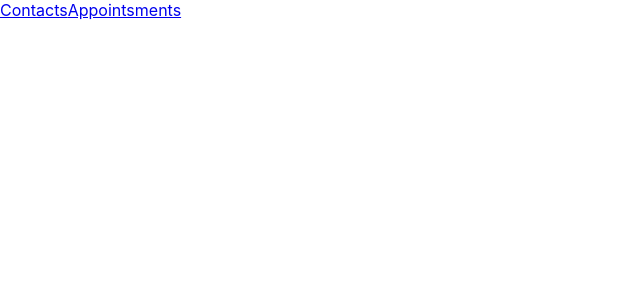
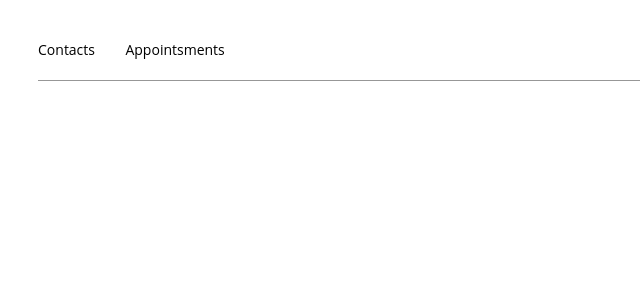
Before and after one commit to yiclu07/appointment-planner, a React (Create React App) app: page / in a window 1280 px wide. Shown: the top 300 px of the page, without its empty margins (0-640 px from the left). Built offline with nearby package versions, Linux system fonts and the light colour scheme.

Commit message:
Copy styles from Codecademy

```diff
--- a/src/index.css
+++ b/src/index.css
@@ -1,13 +1,82 @@
-body {
-  margin: 0;
-  font-family: -apple-system, BlinkMacSystemFont, 'Segoe UI', 'Roboto', 'Oxygen',
-    'Ubuntu', 'Cantarell', 'Fira Sans', 'Droid Sans', 'Helvetica Neue',
-    sans-serif;
-  -webkit-font-smoothing: antialiased;
-  -moz-osx-font-smoothing: grayscale;
+#root {
+  padding: 30px;
+  font-family: "Open Sans", sans-serif;
 }
 
-code {
-  font-family: source-code-pro, Menlo, Monaco, Consolas, 'Courier New',
-    monospace;
+nav > a {
+  font-style: normal;
+  font-weight: normal;
+  font-size: 14px;
+  color: #000000;
+  margin-right: 30.5px;
+  text-decoration-line: none;
 }
+
+nav > a.active {
+  text-decoration-line: underline;
+}
+
+nav {
+  padding-bottom: 20px;
+  border-bottom: 1px solid #979797;
+  margin-bottom: 20px;
+}
+
+h2 {
+  font-weight: bold;
+  font-size: 18px;
+  color: #000000;
+  margin: 0;
+  margin-bottom: 18px;
+}
+
+section {
+}
+
+hr {
+  border: none;
+  border-top: 1px solid #979797;
+  margin: 20px 0;
+}
+
+input[type="submit"] {
+  background: #03a8d8;
+  border-radius: 4px;
+  color: #ffffff;
+  font-weight: bold;
+  font-size: 14px;
+  border: none;
+  outline: none;
+  padding: 10px 0;
+  width: 100%;
+  font-family: "Open Sans", sans-serif;
+  margin-top: 10px;
+  margin-bottom: 0px;
+}
+
+input,
+select {
+  font-family: "Open Sans", sans-serif;
+  background: #ffffff;
+  border: 1px solid #979797;
+  border-radius: 4px;
+  padding: 7px 9.5px 9px 9.5px;
+  outline: none;
+  width: 100%;
+  margin-bottom: 10px;
+  box-sizing: border-box;
+}
+
+.tile {
+  margin: 0;
+  font-size: 14px;
+  margin-bottom: 4px;
+}
+
+.tile.tile-title {
+  font-weight: bold;
+}
+
+.tile-container {
+  margin-bottom: 20px;
+}
```
